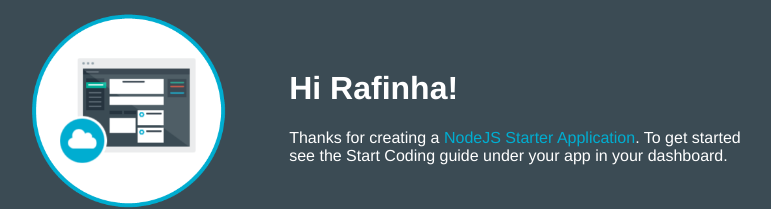
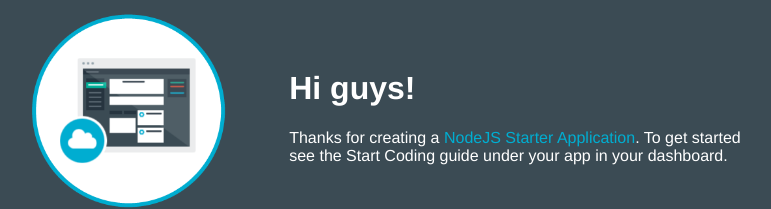
Before and after one commit to raphaelsilvada/rafa-demo-webinar-1463494047434, a website: page public/index.html in a window 1280 px wide. Shown: the part 145-354 px from the top of the page, without its empty margins (253-1024 px from the left). Drawn offline with Linux system fonts and the light colour scheme.

Commit message:
Version 2.0

```diff
--- a/public/index.html
+++ b/public/index.html
@@ -15,7 +15,7 @@
         <td style= "width:30%;">
           <img class = "newappIcon" src="images/newapp-icon.png">
         <td>
-            <h1>Hi Rafinha!</h1>
+            <h1>Hi guys!</h1>
           <p>Thanks for creating a
             <span class = "blue">NodeJS Starter Application</span>.
             To get started see the Start Coding guide under your app in your dashboard.
```
